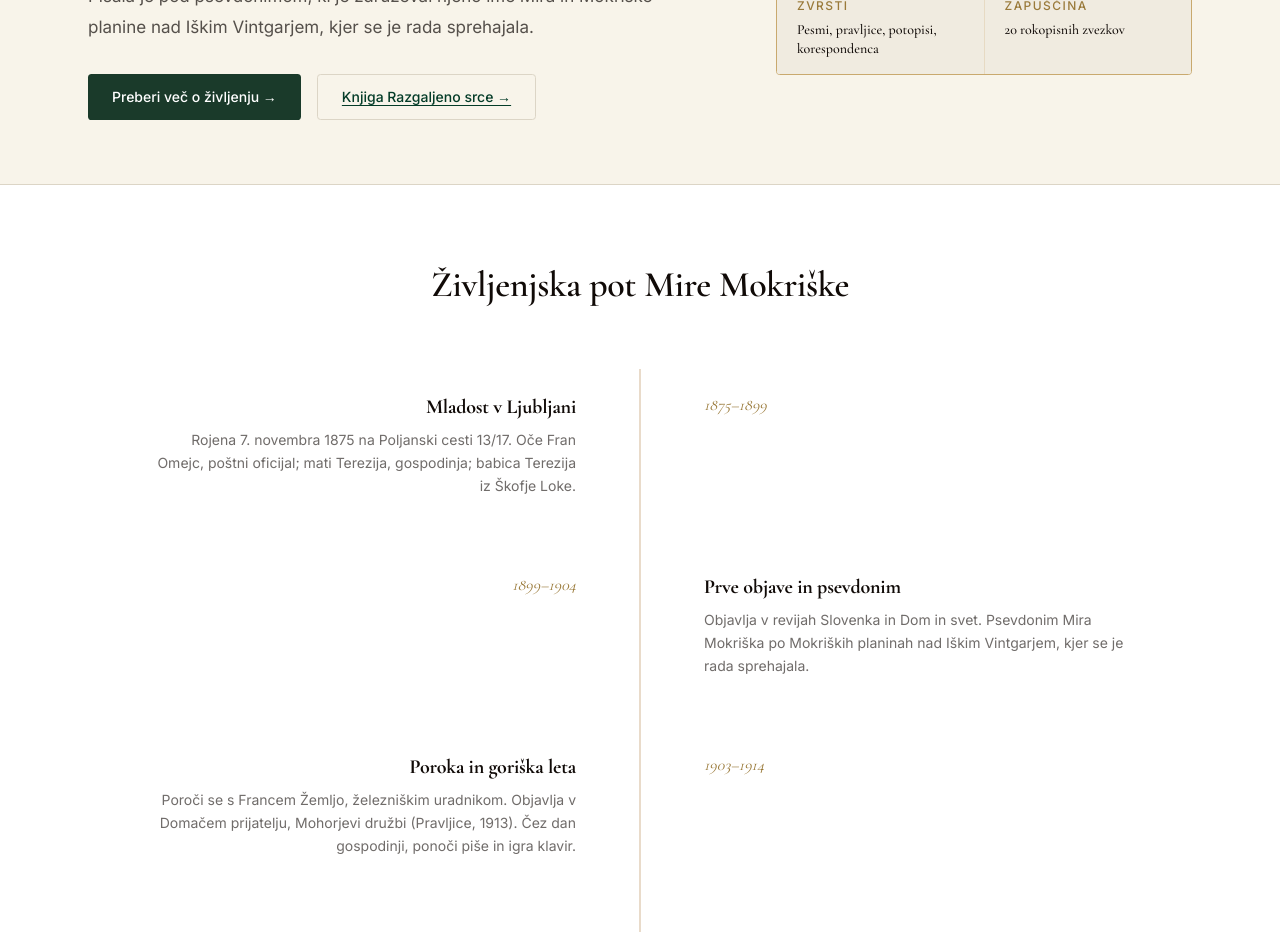
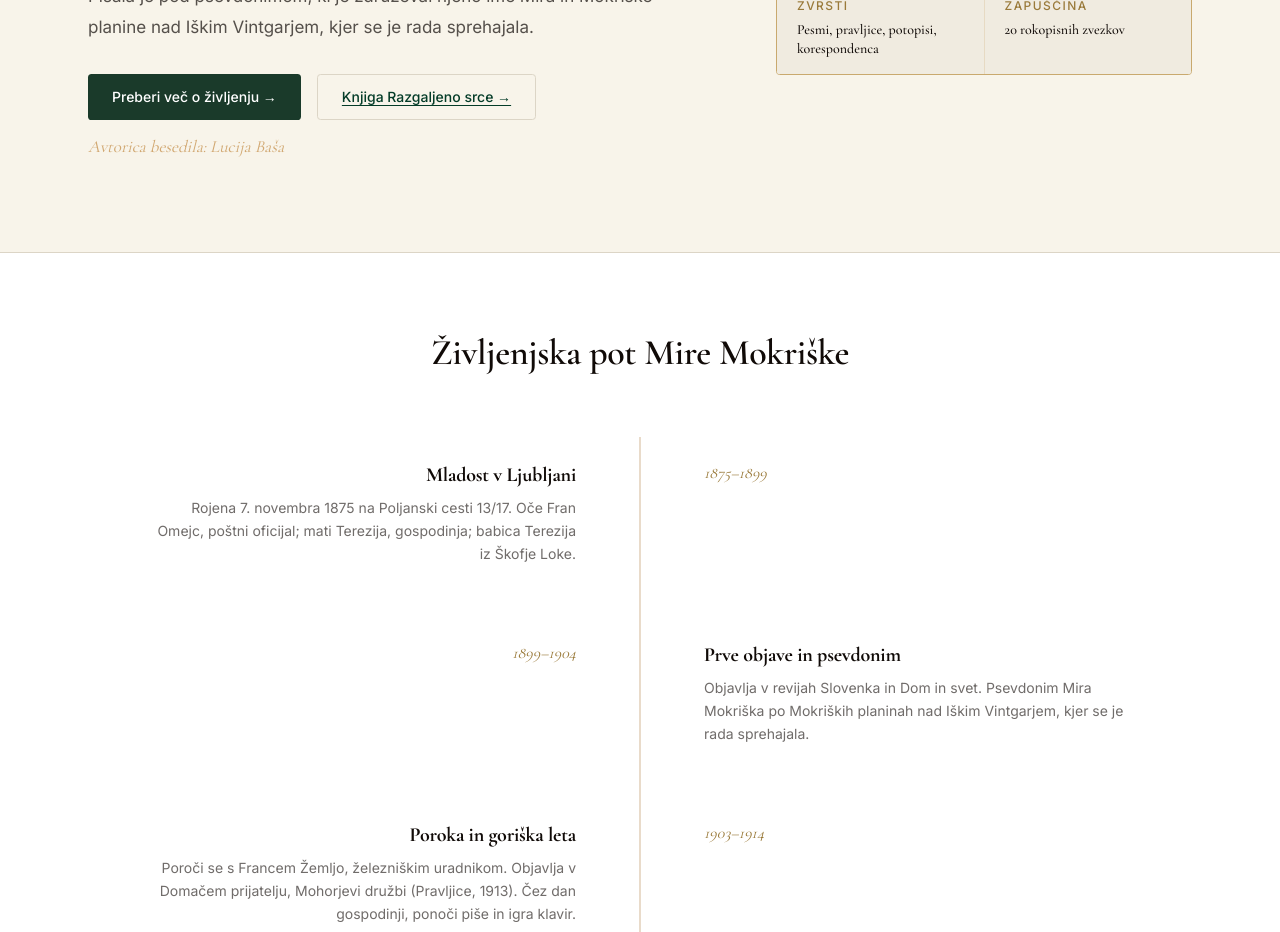
Before and after one commit to jernejtuhinjski/mira-mokriska, a Next.js app: page /o-miri in a window 1280 px wide. Shown: the part 920-1852 px from the top of the page. Built offline with nearby package versions, Linux system fonts and the light colour scheme.

Commit message:
add navedbo avtorice besedila na strani O Miri
Lucija Baša ni bila nikjer navedena kot avtorica biografskega besedila, na katero kaže PDF.

```diff
--- a/app/o-miri/page.tsx
+++ b/app/o-miri/page.tsx
@@ -224,6 +224,9 @@ export default function OMiriPage() {
                   Knjiga Razgaljeno srce →
                 </Link>
               </div>
+              <p className="mt-3 font-serif italic text-xs text-accent/70">
+                Avtorica besedila: Lucija Baša
+              </p>
             </div>
 
             {/* Right: biographical card */}
```
